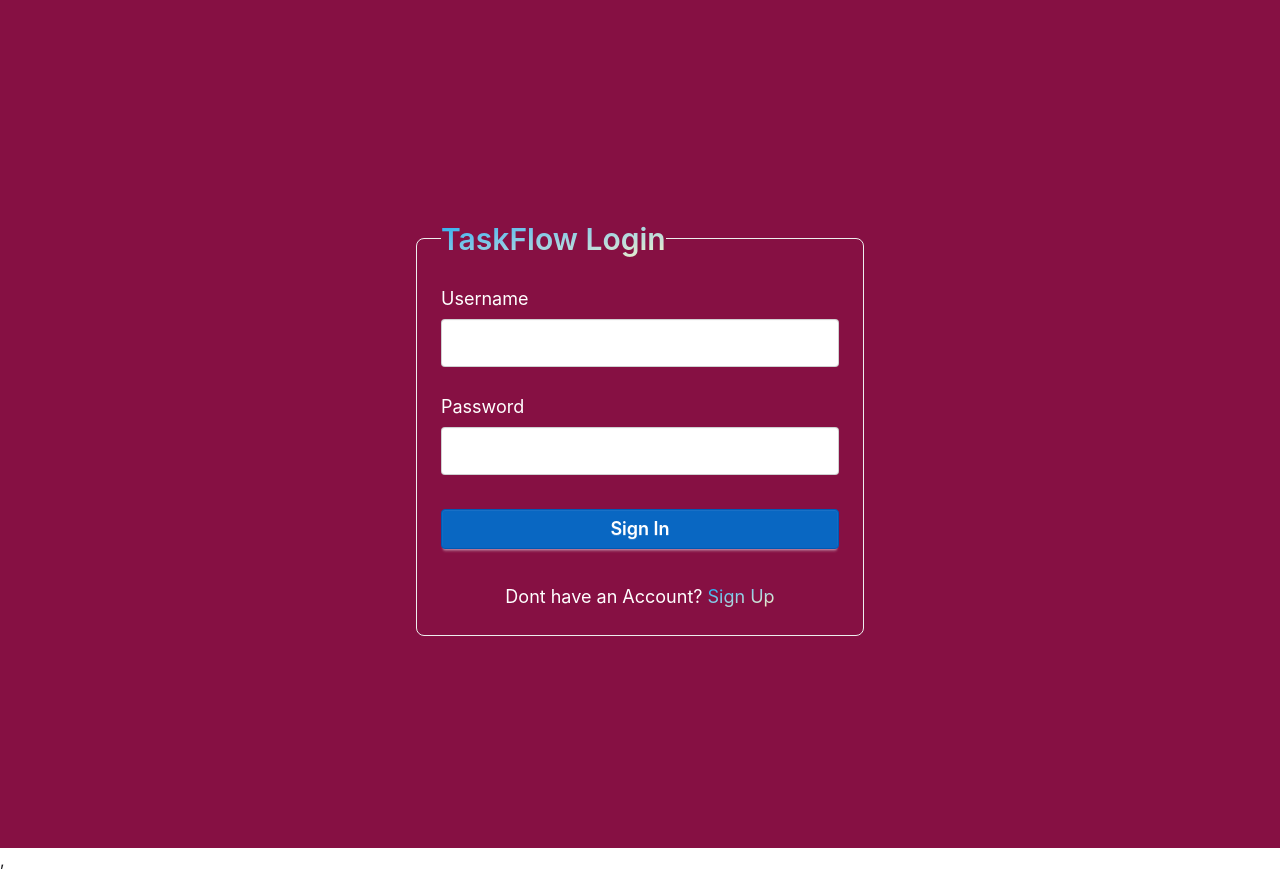
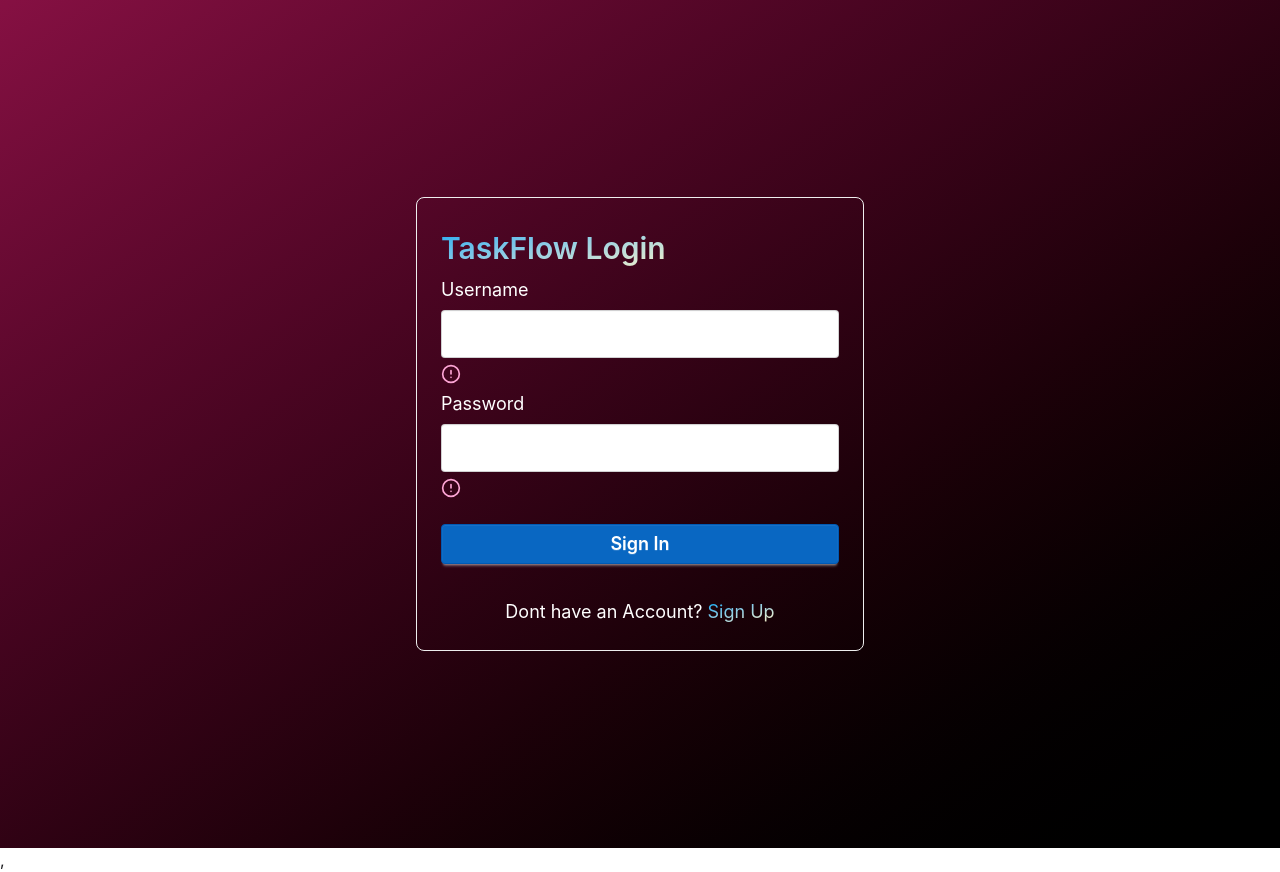
Before and after one commit to acquah-forever/taskFlow, a React (Vite) app in the folder frontend/: page / in a window 1280 px wide. Built offline with nearby package versions, Linux system fonts and the light colour scheme.

Commit message:
added input validation for login and signup

```diff
--- a/frontend/src/App.tsx
+++ b/frontend/src/App.tsx
@@ -1,20 +1,19 @@
-import Home  from './pages/Home'
+import Home from './pages/Home'
 import Login from './pages/Login'
 import SignUp from './pages/SignUp'
-import Board  from './pages/Board'
+import Board from './pages/Board'
 
-import { Routes,Route } from 'react-router-dom'
+import { Routes, Route } from 'react-router-dom'
 
 
 const App = () => {
   return (
-    <div className='bg-pink-900 min-h-screen mx-auto'>
+    <div className='bg-linear-to-br from-pink-900  to-black min-h-screen mx-auto'>
       <Routes>
         <Route path='/' element={<Home />} />
         <Route path='/board' element={<Board />} />
         <Route path='/login' element={<Login />} />
         <Route path='/signup' element={<SignUp />} />
-
       </Routes>
     </div>
   )
--- a/frontend/src/pages/Login.tsx
+++ b/frontend/src/pages/Login.tsx
@@ -1,24 +1,46 @@
 import { useNavigate } from 'react-router-dom'
+import { useForm } from 'react-hook-form'
+import { CircleAlert } from 'lucide-react'
 
+interface FormValue {
+    name: string,
+    password: string
+}
 const Login = () => {
+    const { register, handleSubmit, formState: { errors } } = useForm<FormValue>()
+    const navigate = useNavigate()
+    const boardNavigate = useNavigate()
 
-    const navigate = useNavigate()
+    function onSubmit(data: FormValue) {
+        console.log(data)
+        boardNavigate('/board')
+    }
 
     return (
         <div id='login' className="flex justify-center items-center min-h-screen">
-            <fieldset className="fieldset max-w-md w-full border-base-300 rounded-box border p-6">
+            <form onSubmit={handleSubmit(onSubmit)} className="fieldset max-w-md w-full border-base-300 rounded-box border p-6">
                 <legend className="fieldset-legend text-2xl sm:text-3xl text-transparent bg-clip-text bg-linear-to-br from-sky-500 to-amber-100">TaskFlow Login</legend>
                 <label className="label text-md sm:text-lg text-white">Username</label>
-                <input type="text" className="input h-12 mb-5 outline-none w-full" />
+                <input type="text" className="input h-12  outline-none w-full" {...register("name", { required: "Username is required" })} />
+                <div className='flex items-center space-x-1'>
+                    <CircleAlert className='text-pink-300' size={20} />
+                    {errors.name && <p className='text-pink-300'>{errors.name.message}</p>}
+                </div>
 
                 <label className="label text-white text-md sm:text-lg">Password</label>
-                <input type="text" className="input h-12 mb-7 outline-none w-full" />
+                <input type="text" className="input h-12 outline-none w-full"{...register("password", { required: "A password is required" })} />
+                <div className='flex items-center space-x-1'>
+                    <CircleAlert className='text-pink-300' size={20} />
+                    {errors.password && <p className='text-pink-300'>{errors.password.message}</p>}
+                </div>
 
-                <button className="btn bg-[#0967C2] text-white text-md sm:text-lg border-[#0059b3] mb-7">
+                <button type='submit' className="btn bg-[#0967C2] text-white text-md sm:text-lg border-[#0059b3] mb-7 mt-5">
                     Sign In
                 </button>
-                <p className="text-center text-white text-md sm:text-lg">Dont have an Account? <span className="underline text-transparent bg-clip-text bg-linear-to-br from-sky-500 to-amber-100 cursor-pointer" onClick={() => navigate('/signup')}>Sign Up</span></p>
-            </fieldset>
+                <p className="text-center text-white text-md sm:text-lg">Dont have an Account? <span className="underline text-transparent bg-clip-text bg-linear-to-br from-sky-500 to-amber-100 cursor-pointer" onClick={() => navigate('/signup')}>
+                    Sign Up
+                </span></p>
+            </form>
         </div>
     )
 }
```
